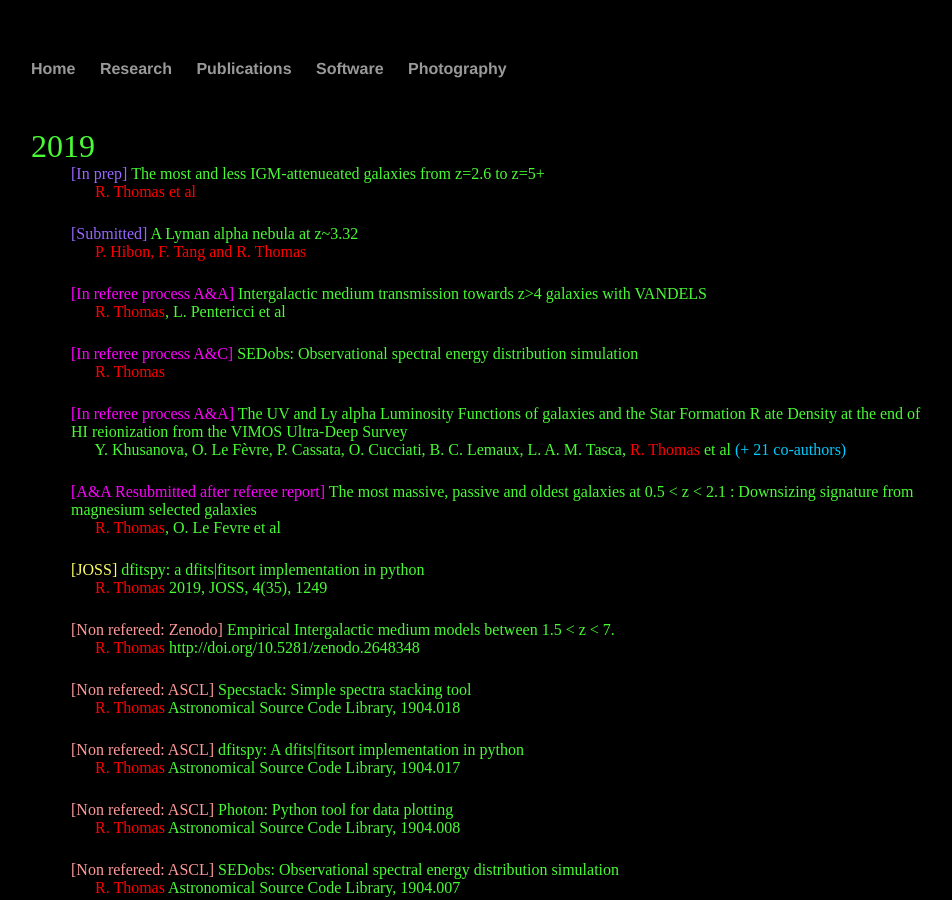
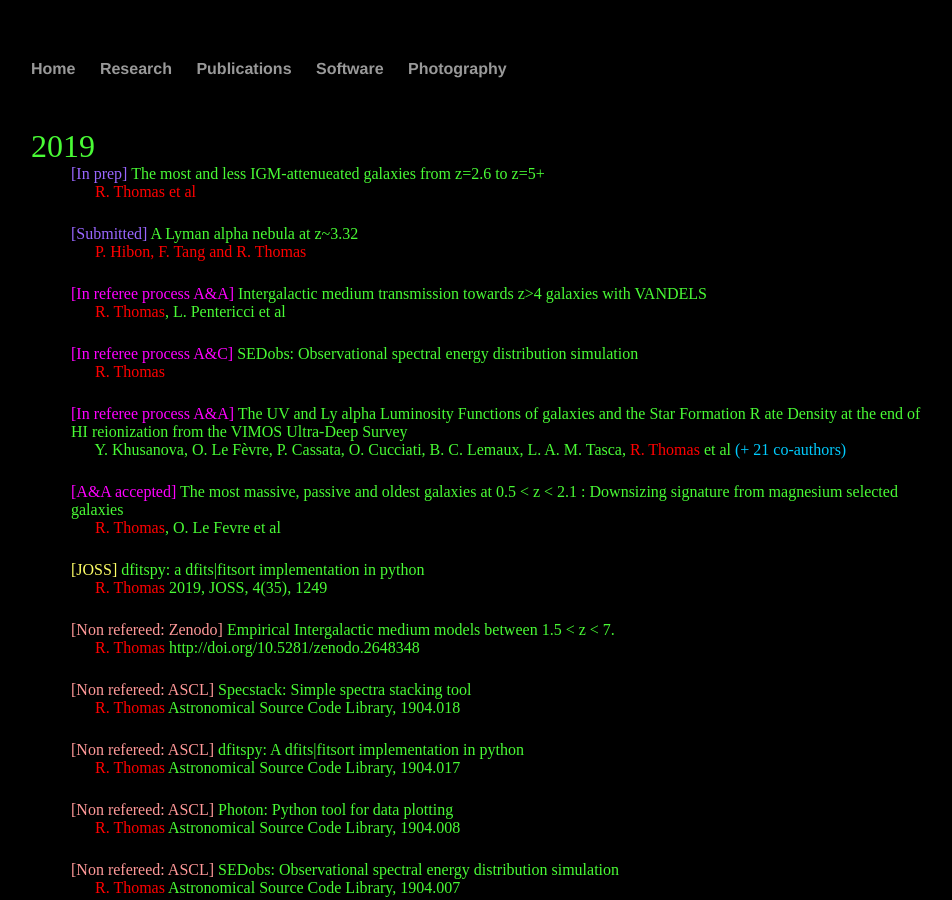
Before and after one commit to astrom-tom/astrom-tom.github.io, a Jekyll site: the page built from Papers/index.html, in a window 1280 px wide and 900 px high. Shown: the whole window, without its empty margins (161-1113 px from the left). Built offline with Jekyll 4.4.1, drawn with Linux system fonts in a browser that asks for light colours.

Commit message:
mguv acc

```diff
--- a/Papers/index.html
+++ b/Papers/index.html
@@ -30,7 +30,7 @@ div.a {  text-indent: 150px;}
      <span class='me'>R. Thomas</span> et al <span class='cauthors'>(+ 21 co-authors)</span></p>
      </dd>
 
-  <dd> <span class='subm'>[A&A Resubmitted after referee report]</span> The most massive, passive and oldest galaxies at 0.5 < z < 2.1 :
+  <dd> <span class='subm'>[A&A accepted]</span> The most massive, passive and oldest galaxies at 0.5 < z < 2.1 :
      Downsizing signature from magnesium selected galaxies <br>
      &nbsp;&nbsp;&nbsp;&nbsp;&nbsp; <span class='me'>R. Thomas</span>, O. Le Fevre et al </p> </dd>
 
```
